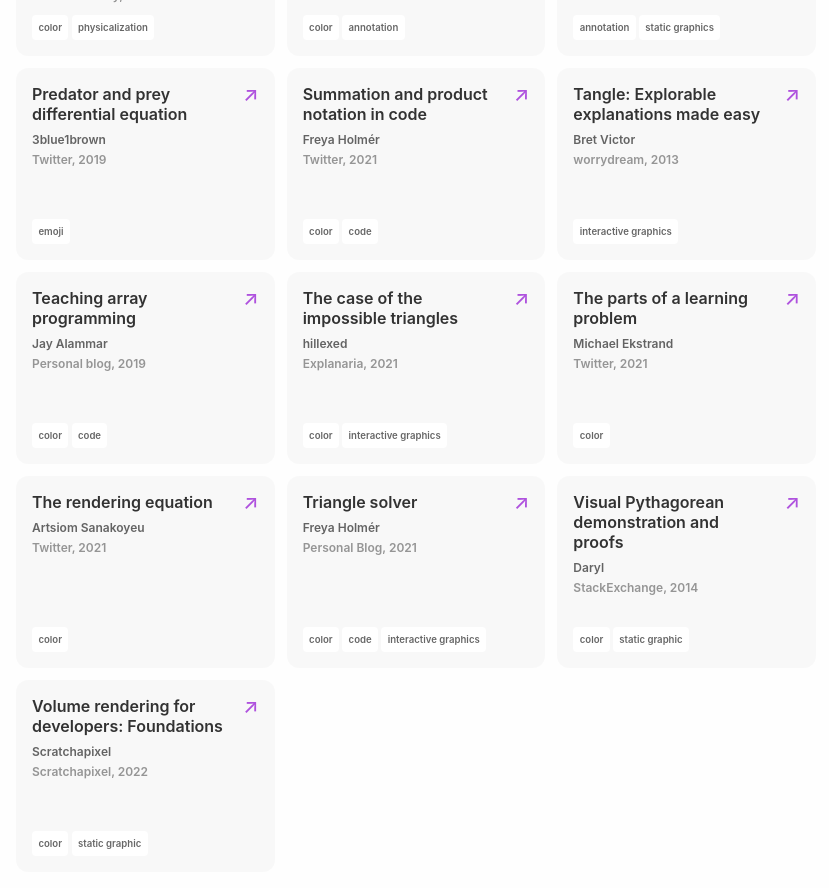
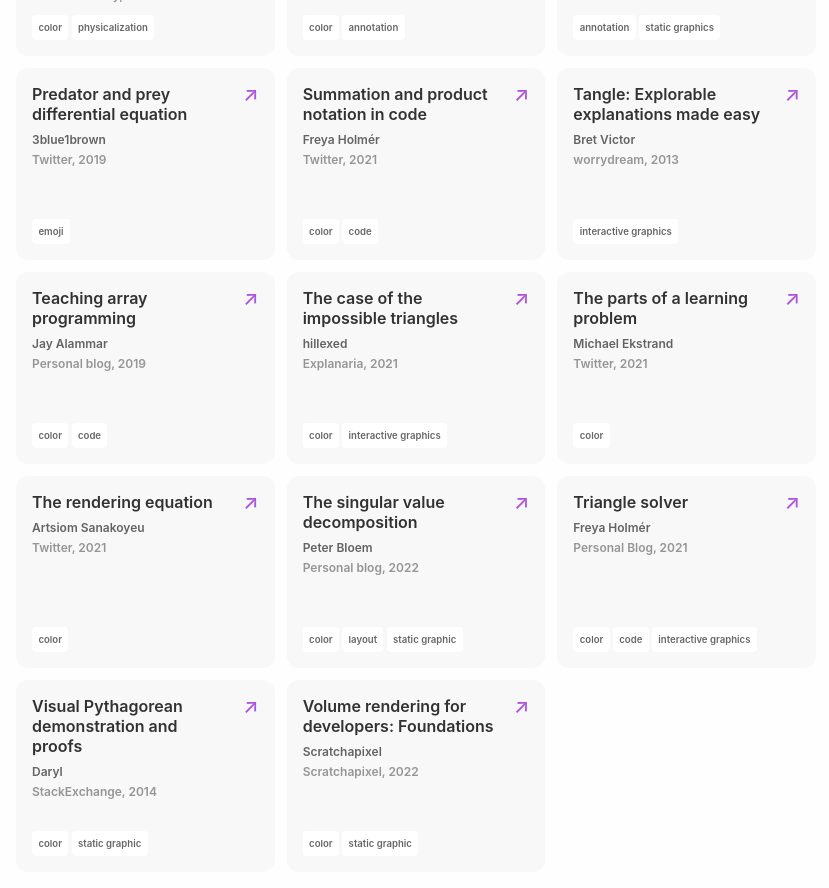
Before and after one commit to fredhohman/awesome-mathematical-notation-design, a Jekyll site: the page built from index.md, in a window 1280 px wide and 900 px high, scrolled down 4278 px. Shown: the top 888 px of the window, without its empty margins (224-1053 px from the left). Built offline with Jekyll 4.4.1, drawn with Linux system fonts in a browser that asks for light colours; some of the changed text lies outside the part shown.

Commit message:
feat: add #26

```diff
--- a/_data/examples.yaml
+++ b/_data/examples.yaml
@@ -552,3 +552,14 @@
   tags:
     - color
     - pictogram
+
+- title: The singular value decomposition
+  author: Peter Bloem
+  publication: Personal blog
+  year: 2022
+  link: https://peterbloem.nl/blog/pca
+  type: example
+  tags:
+    - color
+    - layout
+    - static graphic
```
